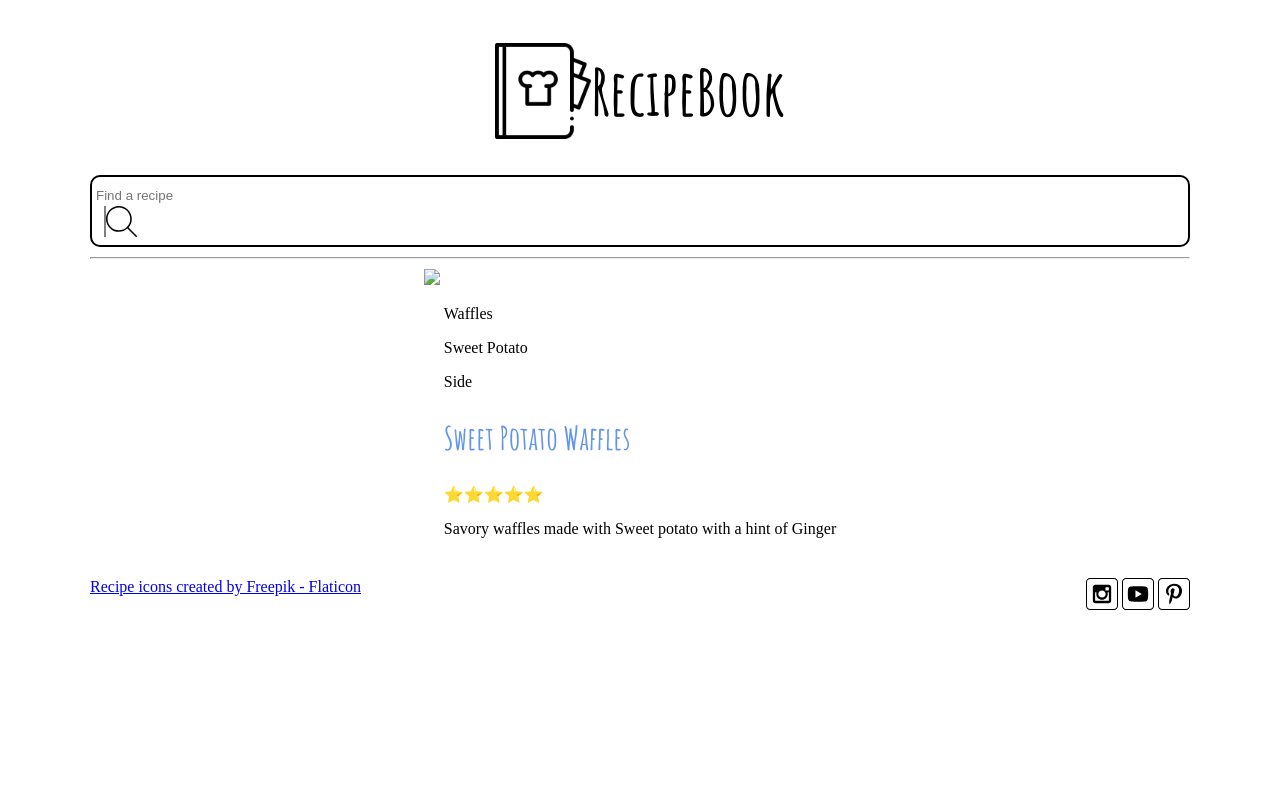
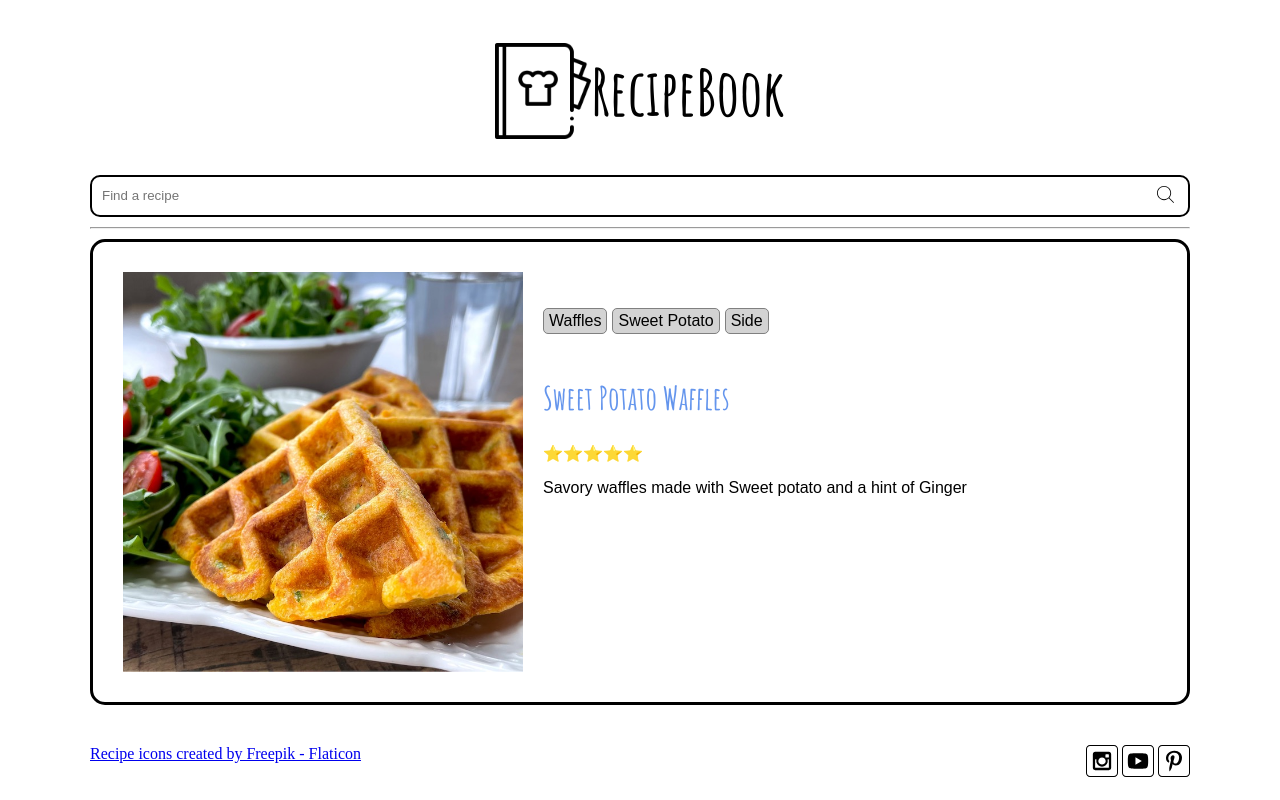
Before and after one commit to eason-platt/wdd131, a website: page recipes/index.html in a window 1280 px wide. Drawn offline with Linux system fonts and the light colour scheme.

Commit message:
W10 Prove: Recipe Book part 2

```diff
--- a/recipes/index.html
+++ b/recipes/index.html
@@ -24,7 +24,9 @@
         <form id="search-form">
             <label for="searchbar"></label>
             <input id="searchbar" type="text" name="searchbar" placeholder="Find a recipe">
-            <img class="search-icon" src="images/search.svg" alt="search-icon">
+            <button type="submit" class="search-button-container">
+                <img class="search-icon" src="images/search.svg" alt="search-icon">
+            </button>
         </form>
     </section>
     <hr>
--- a/recipes/recipes.css
+++ b/recipes/recipes.css
@@ -31,7 +31,12 @@ main {
     font-size: 1.5rem;
     border: 2px solid black;
     border-radius: 10px;
-    padding: 2px;
+    padding: 8px;
+}
+
+#search-form {
+    display: flex;
+    width: 100%;
 }
 
 .searchbar input {
@@ -40,11 +45,14 @@ main {
     outline: none;
 }
 
+.search-button-container {
+    background: none;
+    border: none;
+}
+
 .search-icon {
     height: 1.3em;
     width: auto;
-    border-left : 2px solid grey;
-    margin-left: 10px;
 }
 
 hr {
@@ -52,16 +60,27 @@ hr {
     margin: 10px;
 }
 
+#recipe-section {
+    width: 100%;
+}
+
 .recipe-container {
+    width: 100%;
     display: flex;
     border: 3px solid black;
     border-radius: 15px;
     padding: 30px;
     font-family: sans-serif;
+    margin: 0 0 20px 0;
 }
 
-.recipe-image img {
-    max-width: 100%;
+.recipe-image-container {
+    width: 100%;
+    max-width: 400px;
+}
+
+.recipe-image {
+    width: 100%;
     height: auto;
     display: block;
 }
@@ -76,12 +95,17 @@ hr {
     color: cornflowerblue;
 }
 
-.recipe-type {
+.recipe-tags-container {
+    display: flex;
+    gap: 5px;
+}
+
+.tag {
     border: 1px solid grey;
-    border-radius: 10px;
+    border-radius: 5px;
     background-color: lightgray;
     width: fit-content;
-    padding: 0 5px 0 5px;
+    padding: 3px 5px 3px 5px;
 }
 
 footer {
--- a/recipes/recipes.js
+++ b/recipes/recipes.js
@@ -6,7 +6,7 @@ const recipes = [
         cookTime: '30 Min',
         datePublished: '2016-10-16',
         tags: ['Waffles', 'Sweet Potato', 'Side'],
-        description: 'Savory waffles made with Sweet potato with a hint of Ginger',
+        description: 'Savory waffles made with Sweet potato and a hint of Ginger',
         image: './images/sweet-potato-waffle-md.jpg',
         recipeIngredient: [
             '2 separated eggs',
@@ -284,34 +284,32 @@ const recipeSection = document.getElementById("recipe-section");
 
 renderRecipe(recipes[0]);
 
+const searchButton = document.querySelector(".search-button-container");
 const searchForm = document.getElementById("search-form");
 const searchInput = document.getElementById("searchbar");
+
+searchButton.addEventListener("submit", (e) => {
+    e.preventDefault();
+    recipeSection.replaceChildren();
+
+    searchRecipes(recipes, searchInput.value.trim().toLowerCase());
+})
+
 searchForm.addEventListener("submit", (e) => {
     e.preventDefault();
     recipeSection.replaceChildren();
 
-    let searchText = searchInput.value.trim().toLowerCase();
-
-    const matchingRecipes = recipes.filter(recipe => {
-        return recipe.name.includes(searchText.toLowerCase());
-    });
-
-    if (!matchingRecipes) {
-        return;
-    }
-
-    for (let recipe of matchingRecipes) {
-        renderRecipe(recipe);
-    }
+    searchRecipes(recipes, searchInput.value.trim().toLowerCase());
 });
 
 function renderRecipe(recipe) {
     const recipeContainer = document.createElement("div");
-    recipeContainer.classList.add(".recipe-container");
+    recipeContainer.classList.add("recipe-container");
     const recipeImageContainer = document.createElement("div");
-    recipeImageContainer.classList.add("recipe-image");
+    recipeImageContainer.classList.add("recipe-image-container");
 
     const recipeImage = document.createElement("img");
+    recipeImage.classList.add("recipe-image");
     recipeImage.src = recipe.image;
 
     recipeImageContainer.append(recipeImage);
@@ -320,11 +318,12 @@ function renderRecipe(recipe) {
     recipeDetails.classList.add("recipe-details");
 
     const recipeTags = document.createElement("div");
-    recipeTags.classList.add("recipe-tags");
+    recipeTags.classList.add("recipe-tags-container");
 
     for (let tag of recipe.tags) {
         const tagHtml = document.createElement("p");
         tagHtml.textContent = tag;
+        tagHtml.classList.add("tag");
         recipeTags.append(tagHtml);
     }
 
@@ -355,3 +354,25 @@ function renderRecipe(recipe) {
 
     recipeSection.append(recipeContainer);
 }
+
+function searchRecipes(recipes, searchInput) {
+
+    const matchingRecipes = recipes.filter(recipe => {
+        return recipe.name.toLowerCase().includes(searchInput)
+            || recipe.tags.some(tag => tag.toLowerCase().includes(searchInput));
+    });
+
+    if (matchingRecipes.length === 0) {
+        const searchErrorContainer = document.createElement("div");
+        searchErrorContainer.classList.add("recipe-container");
+        const searchError = document.createElement("p");
+        searchError.textContent = `Your search for ${searchInput} was not found.`;
+        searchErrorContainer.append(searchError);
+        recipeSection.append(searchError);
+        return;
+    }
+
+    for (let recipe of matchingRecipes) {
+        renderRecipe(recipe);
+    }
+}
```
Also changed, not shown: recipes/images/black-beans-and-rice.jpg (added), recipes/images/chicken-curry.webp (added), recipes/images/chocolate-chip-cookies.jpg (added), recipes/images/escalopes-de-poulet-a-la-creme.webp (added), recipes/images/german-gooseberry-cake.jpg (added), recipes/images/roasted-potatoes.webp (added), recipes/images/sweet-potato-waffle-md.jpg (added), 1 other file.
